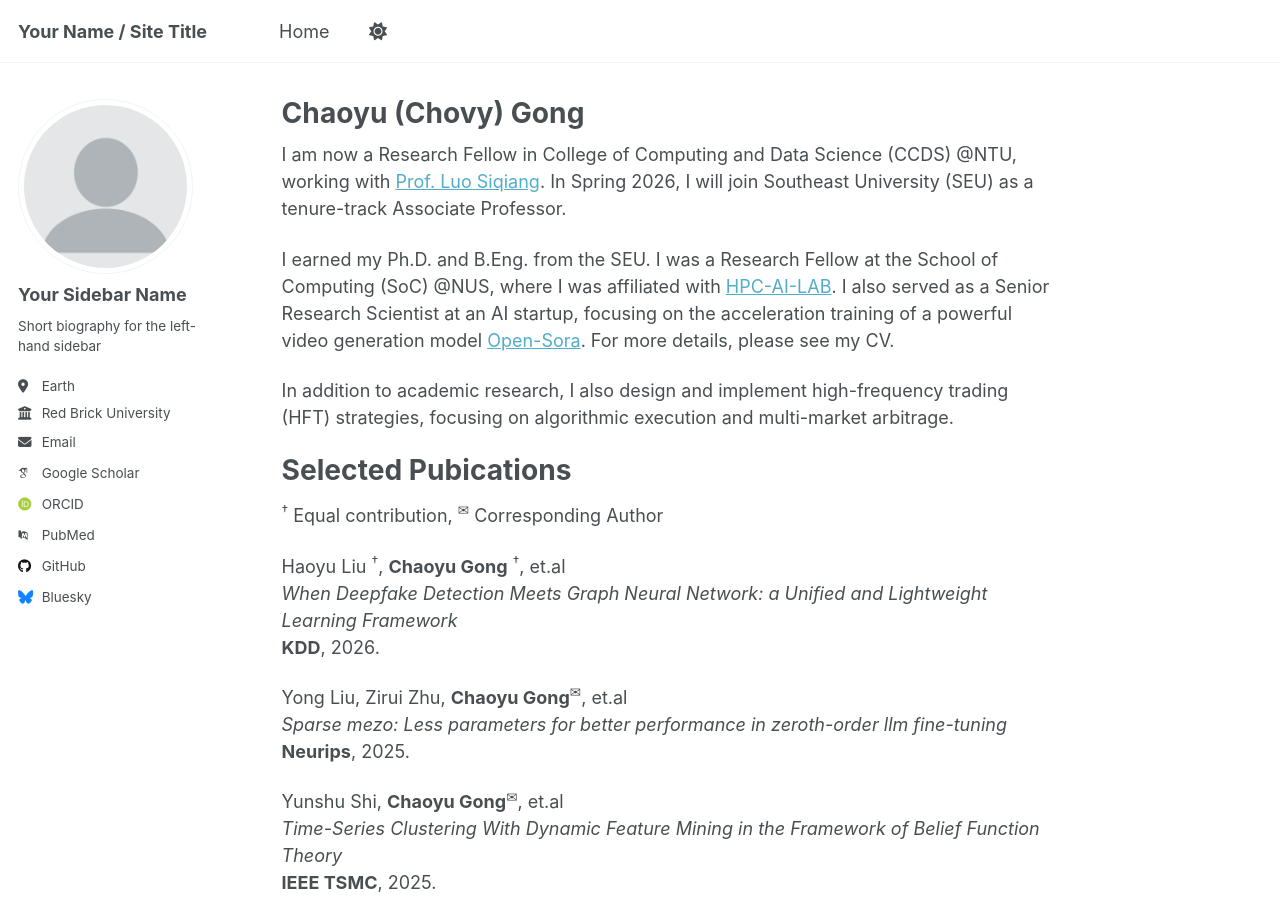
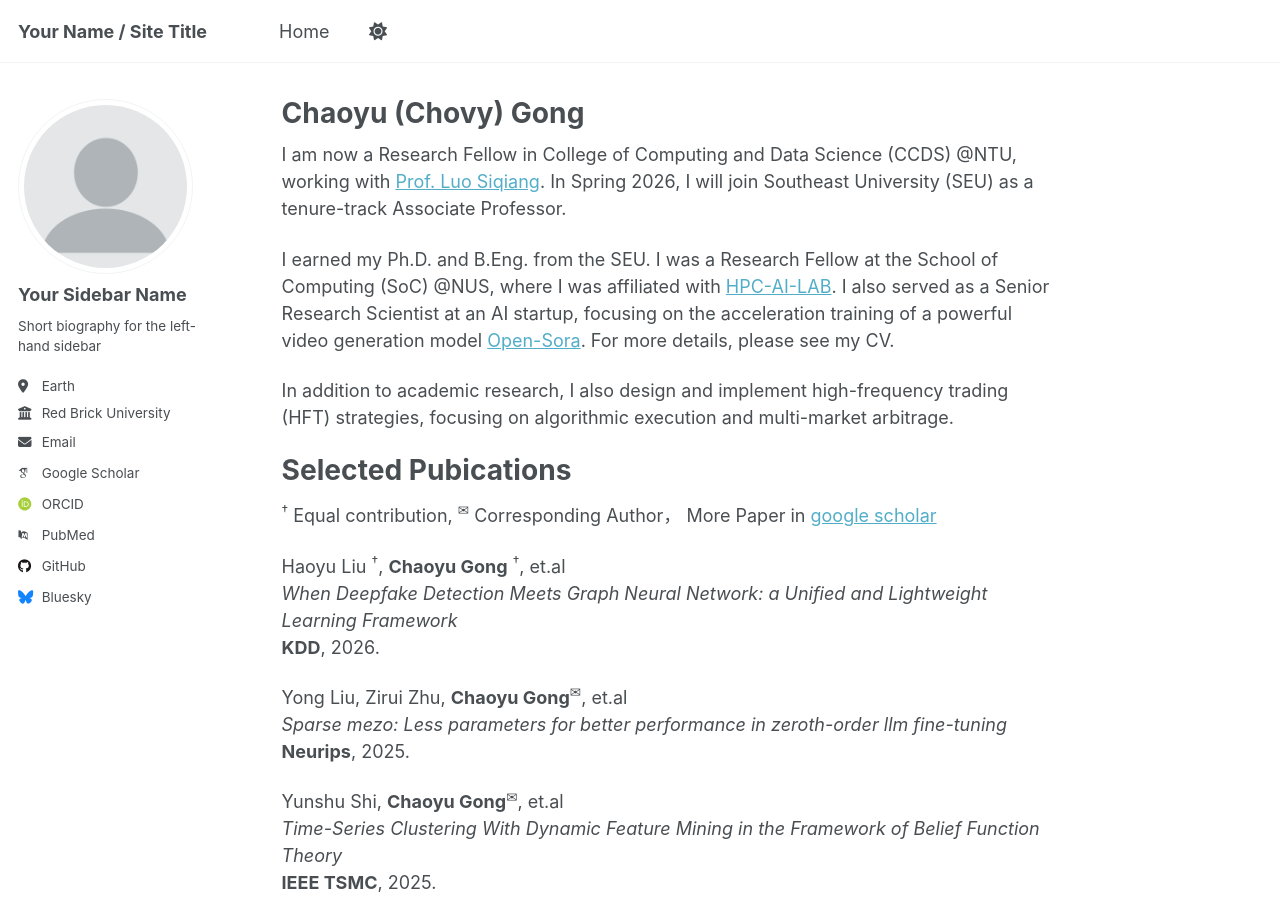
Before and after one commit to doushijihui/Chovy-Gong, a Jekyll site: the page built from _pages/about.md, in a window 1280 px wide and 900 px high. Built offline with Jekyll 4.4.1, drawn with Linux system fonts in a browser that asks for light colours; some web fonts are replaced; a script that is not in the unit is left out.

Commit message:
Update about.md

```diff
--- a/_pages/about.md
+++ b/_pages/about.md
@@ -15,7 +15,7 @@ In addition to academic research, I also design and implement high-frequency tra
 
 Selected Pubications
 ======
-<sup>†</sup> Equal contribution, <sup>✉</sup> Corresponding Author
+<sup>†</sup> Equal contribution, <sup>✉</sup> Corresponding Author， More Paper in [google scholar](https://scholar.google.com.sg/citations?user=sp6xe90AAAAJ&hl=zh-CN)
 
 Haoyu Liu <sup>†</sup>, **Chaoyu Gong** <sup>†</sup>, et.al
 *When Deepfake Detection Meets Graph Neural Network: a Unified and Lightweight Learning Framework*
```
